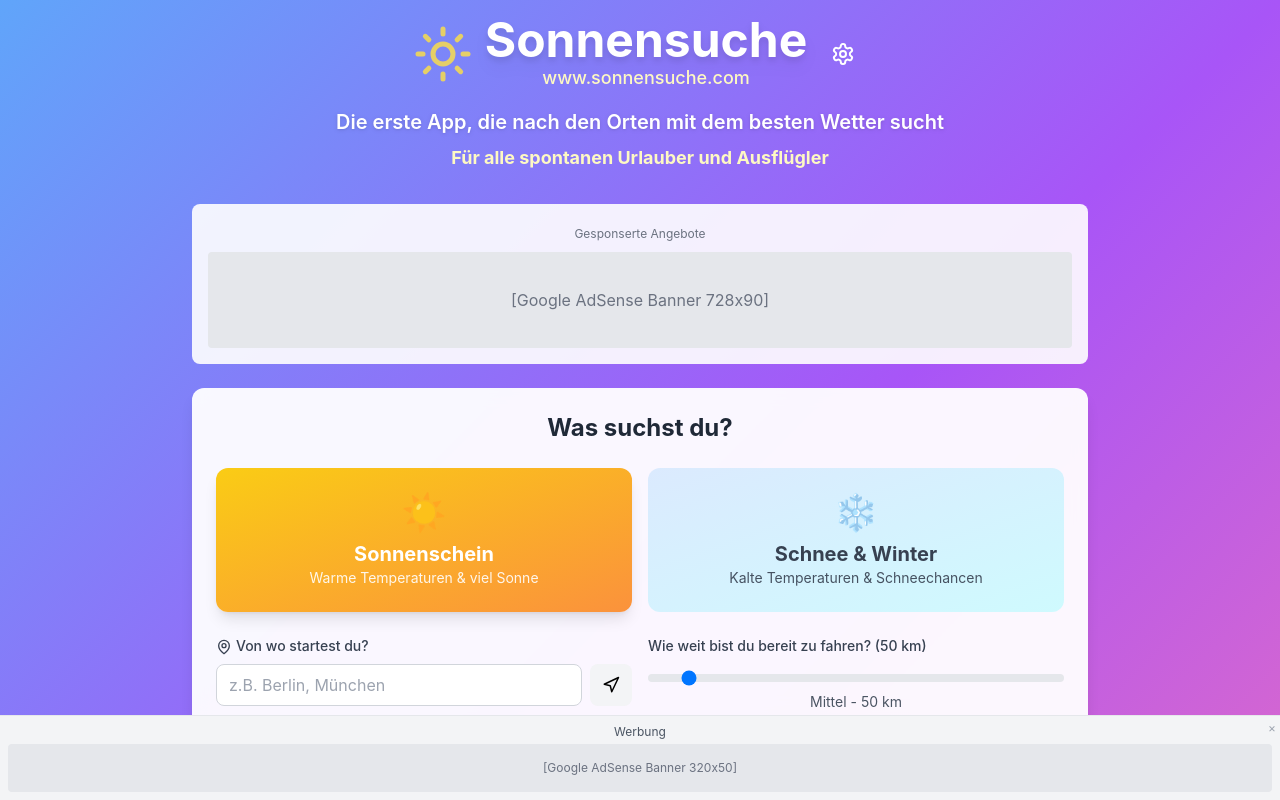
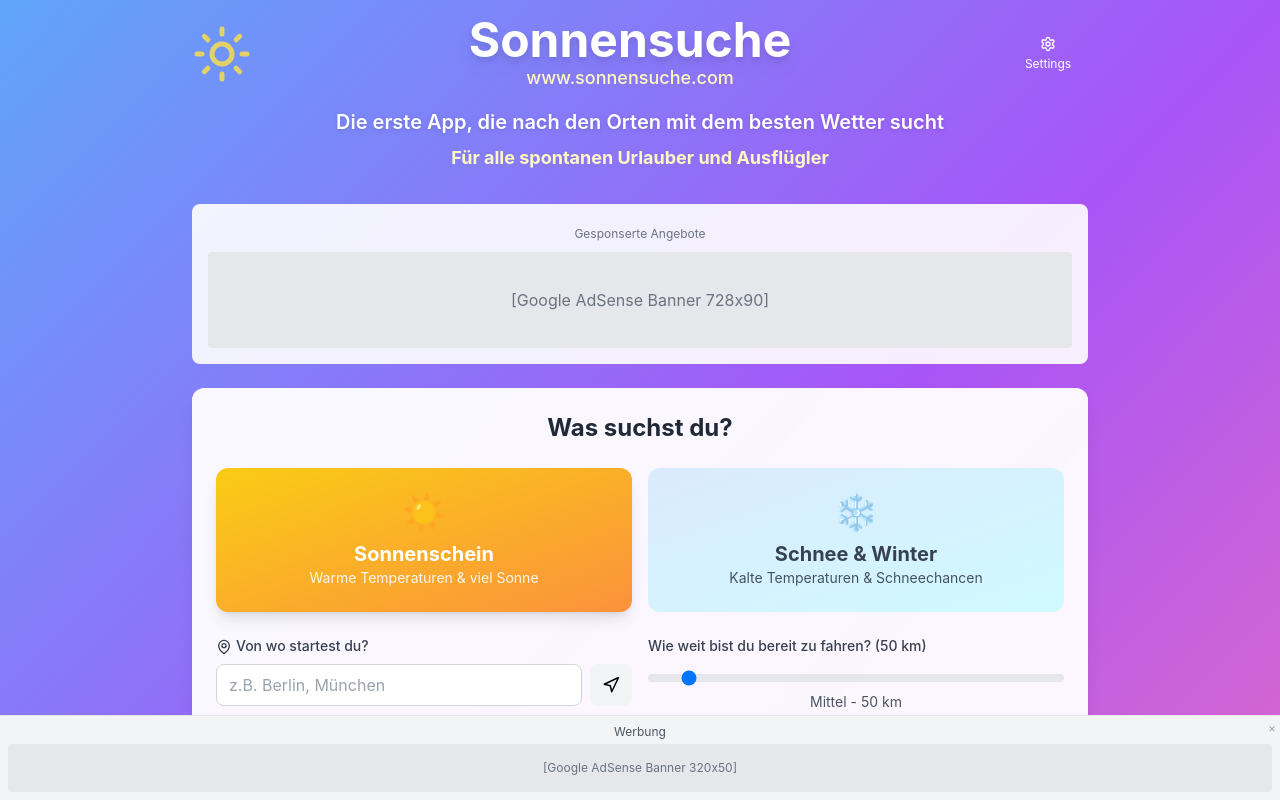
Before and after one commit to SvenWehde/sonnensuche-app, a React (Create React App) app: page / in a window 1280 px wide. Shown: the top 800 px of the page. Built offline with nearby package versions, Linux system fonts and the light colour scheme.

Commit message:
Update App.js

```diff
--- a/src/App.js
+++ b/src/App.js
@@ -323,32 +323,33 @@
 
       <div className="max-w-4xl mx-auto pb-20">
         <div className="text-center mb-8">
-          <div className="flex items-center justify-center gap-3 mb-4">
-            <div className="relative">
+          <div className="flex items-center justify-center gap-2 mb-4">
+            <div className="relative ml-4 md:ml-0">
               <Sun className="text-yellow-300 animate-pulse" size={60} />
               <div className="absolute -inset-2 bg-yellow-200 rounded-full opacity-20 animate-ping"></div>
             </div>
-            <div>
+            <div className="flex-1 text-center">
               <h1 className="text-5xl font-bold text-white drop-shadow-lg">Sonnensuche</h1>
               <p className="text-yellow-100 text-lg font-medium">www.sonnensuche.com</p>
             </div>
-            <div className="flex gap-2">
+            <div className="flex flex-col gap-1 min-w-[80px]">
               {(showInstallPrompt || isIOS) && (
                 <button
                   onClick={isIOS ? handleIOSInstall : handleInstallClick}
-                  className="p-3 text-white hover:text-yellow-200 hover:bg-white/10 rounded-lg transition-colors text-sm flex items-center gap-2"
+                  className="p-2 text-white hover:text-yellow-200 hover:bg-white/10 rounded-lg transition-colors text-xs flex flex-col items-center"
                   title="App kostenlos installieren"
                 >
-                  <Download size={20} />
-                  <span className="hidden lg:inline">Kostenlos installieren</span>
+                  <Download size={16} />
+                  <span className="text-xs mt-1">App</span>
                 </button>
               )}
               <button
                 onClick={() => setShowSettings(!showSettings)}
-                className="p-3 text-white hover:text-yellow-200 hover:bg-white/10 rounded-lg transition-colors"
+                className="p-2 text-white hover:text-yellow-200 hover:bg-white/10 rounded-lg transition-colors flex flex-col items-center"
                 title="API-Einstellungen"
               >
-                <Settings size={24} />
+                <Settings size={16} />
+                <span className="text-xs mt-1">Settings</span>
               </button>
             </div>
           </div>
```
